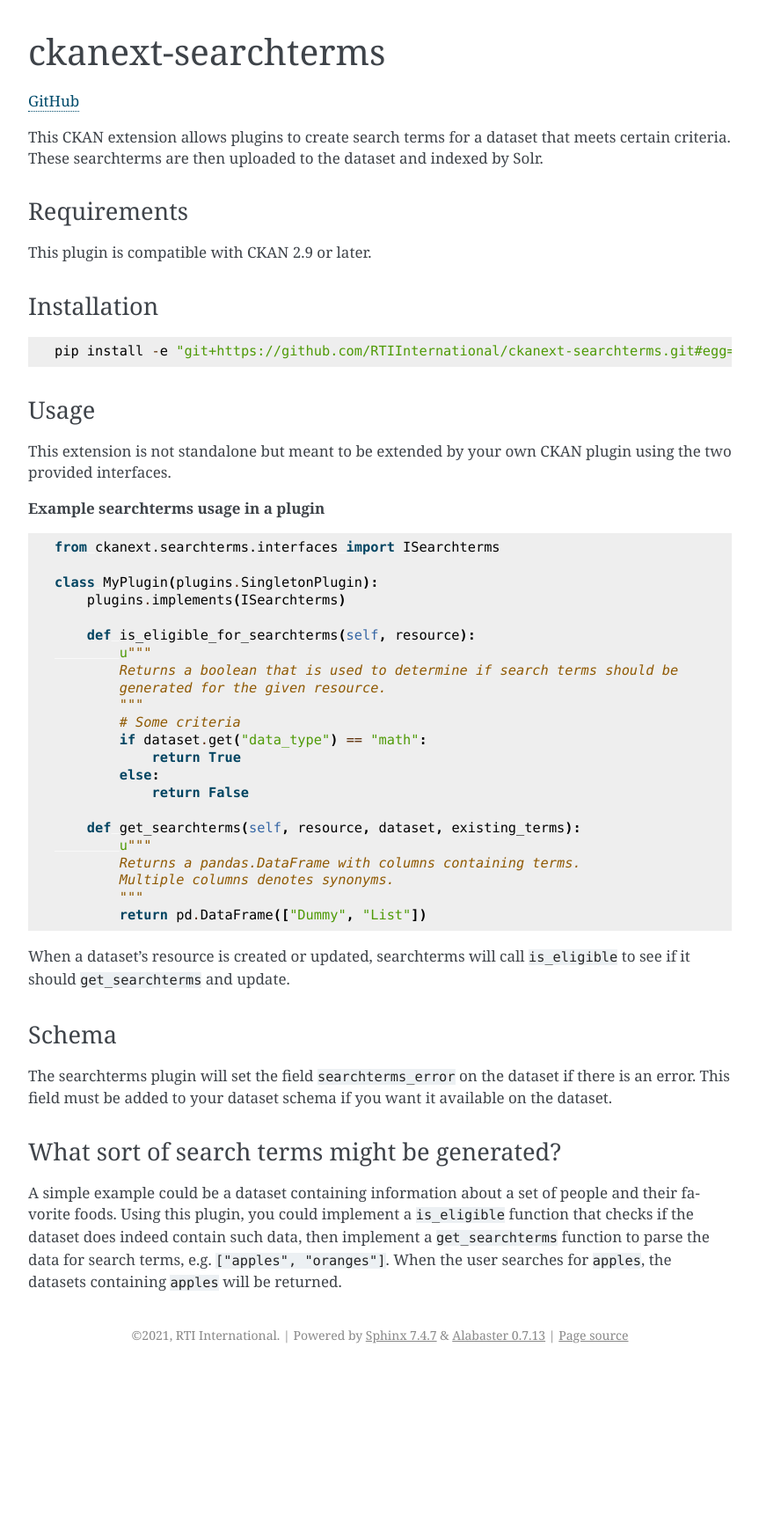
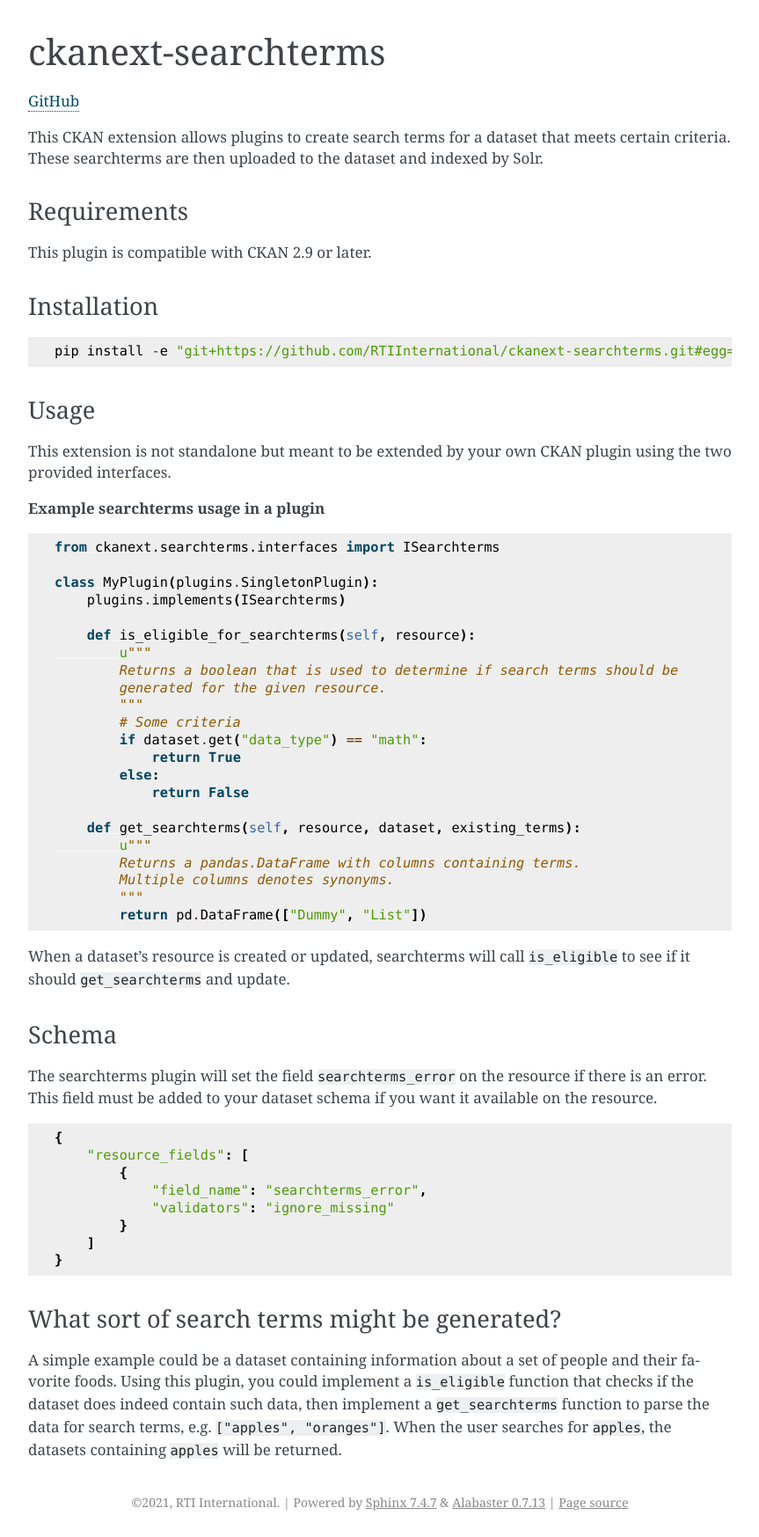
Before and after one commit to RTIInternational/ckanext-searchterms, a Sphinx documentation site: the page built from docs/source/index.md, in a window 1280 px wide. Shown: the whole page at 88% size, without its empty margins (208-1071 px from the left). Built offline with Sphinx 7.4.7, drawn with Linux system fonts in a browser that asks for light colours; before the commit the page ends 1557 px from its top, so only the background shows below that.

Commit message:
Doc: `searchterms_error` is under resource_fields

````diff
--- a/docs/source/index.md
+++ b/docs/source/index.md
@@ -60,7 +60,18 @@
 
 ## Schema
 
-The searchterms plugin will set the field `searchterms_error` on the dataset if there is an error. This field must be added to your dataset schema if you want it available on the dataset.
+The searchterms plugin will set the field `searchterms_error` on the resource if there is an error. This field must be added to your dataset schema if you want it available on the resource.
+
+```
+{
+    "resource_fields": [
+        {
+            "field_name": "searchterms_error",
+            "validators": "ignore_missing"
+        }
+    ]
+}
+```
 
 ## What sort of search terms might be generated?
 
````
